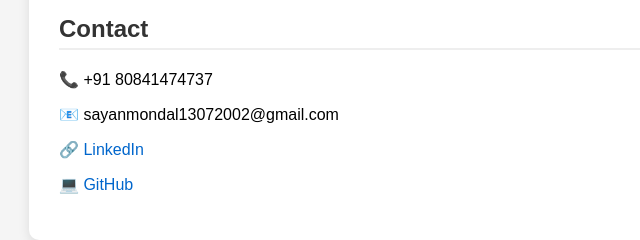
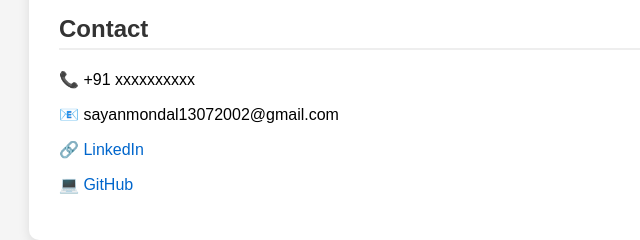
Before and after one commit to Sayan2713/assignment, a plain HTML site: page index.html in a window 1280 px wide. Shown: the part 533-773 px from the top of the page, 256-896 px from the left. Drawn offline with Linux system fonts and the light colour scheme.

```diff
--- a/index.html
+++ b/index.html
@@ -34,7 +34,7 @@
     </ul>
 
     <h2>Contact</h2>
-    <p>📞 +91 80841474737</p>
+    <p>📞 +91 xxxxxxxxxx</p>
     <p>📧 sayanmondal13072002@gmail.com</p>
     <p>🔗 <a href="https://www.linkedin.com/in/sayan2713-mondal/" target="_blank">LinkedIn</a></p>
     <p>💻 <a href="https://github.com/Sayan2713" target="_blank">GitHub</a></p>
```
